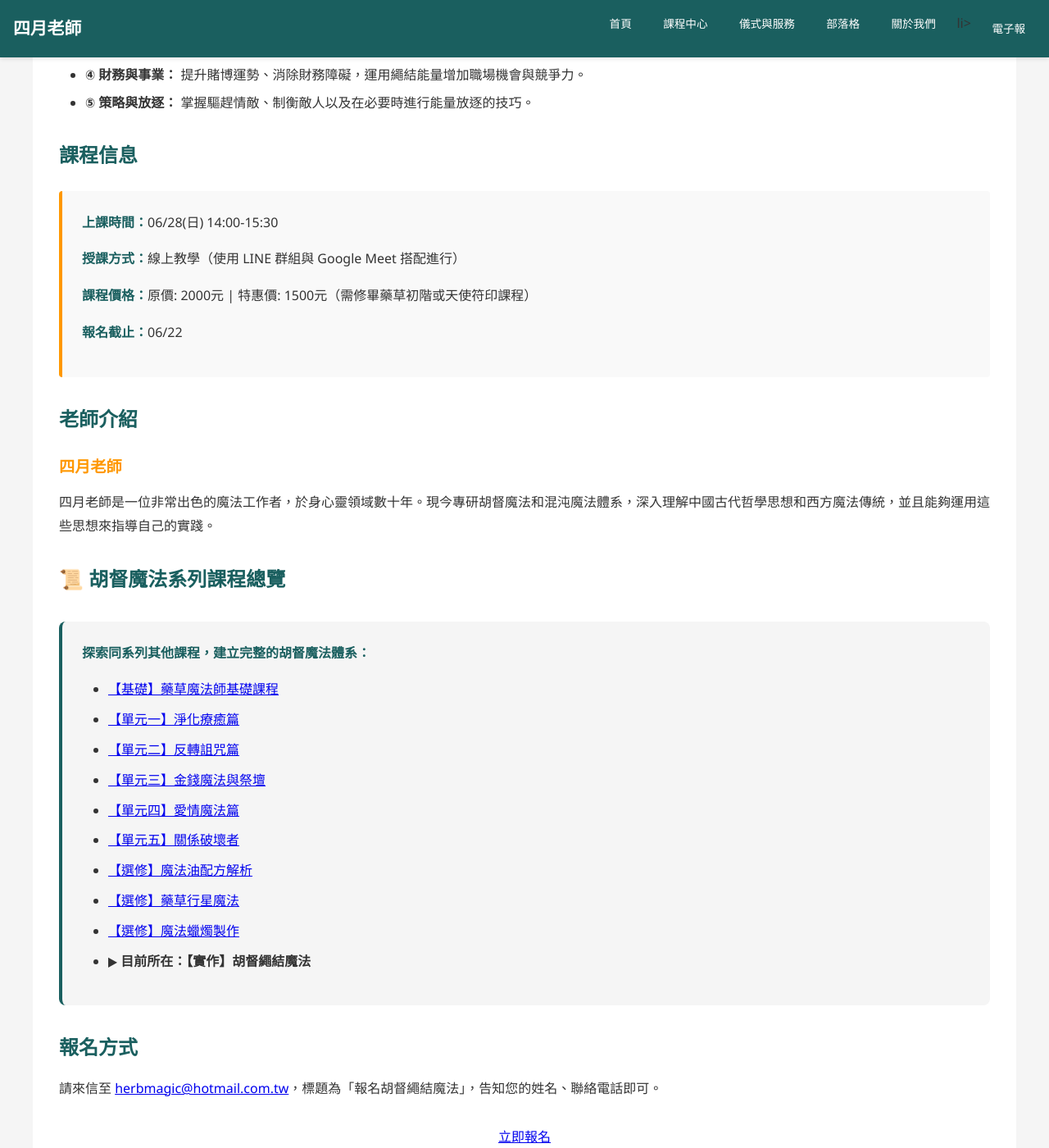
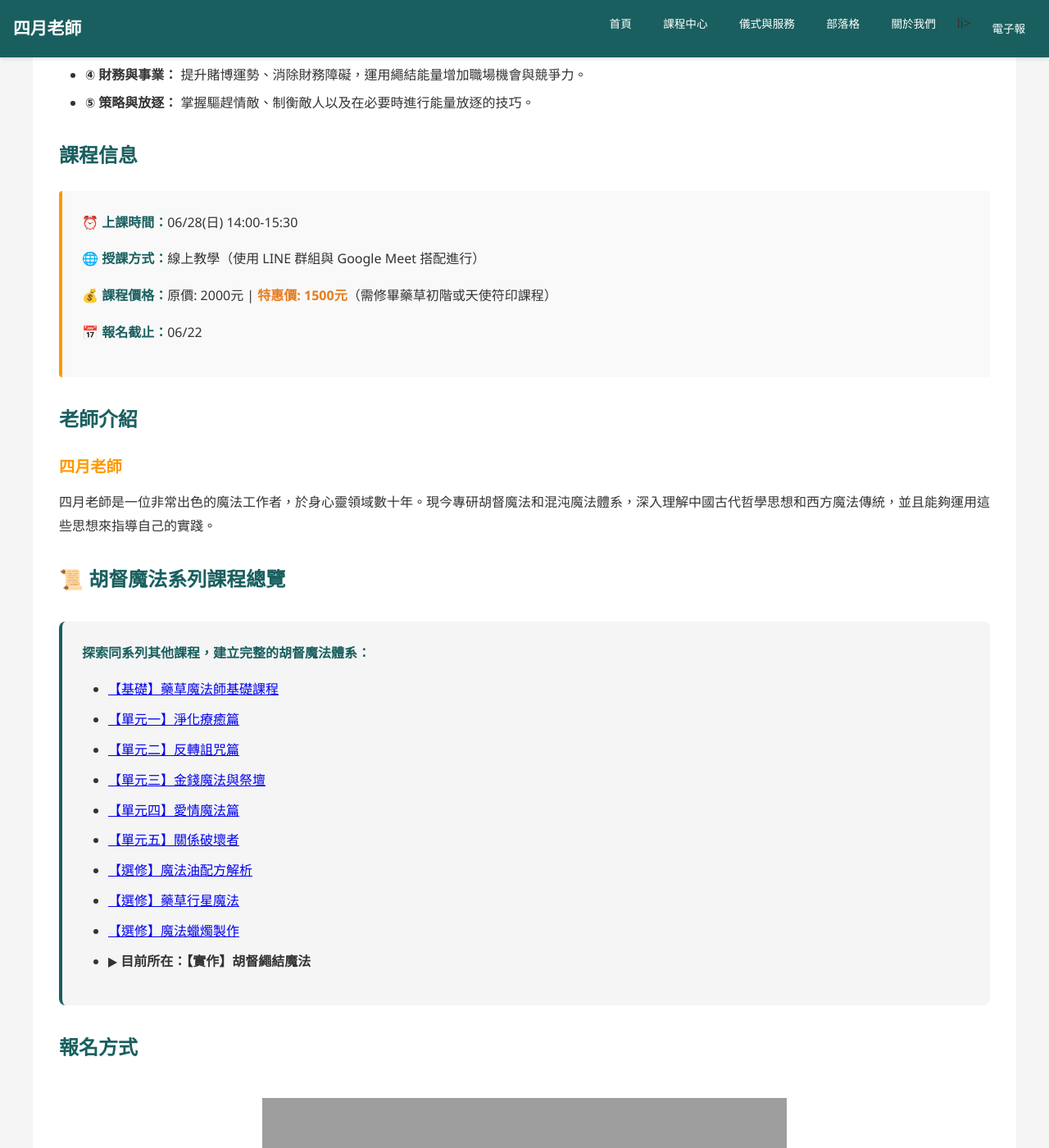
Before and after one commit to light4uliuphone-lang/hoodoo, a Jekyll site: the page built from courses/course-hoodoo-09.html, in a window 1280 px wide and 1400 px high, scrolled down 814 px. Shown: the whole window at 82% size. Built offline with Jekyll 4.4.1, drawn with Linux system fonts in a browser that asks for light colours; grey boxes are pictures that could not be loaded.

Commit message:
Update course-hoodoo-09.html

```diff
--- a/courses/course-hoodoo-09.html
+++ b/courses/course-hoodoo-09.html
@@ -32,10 +32,10 @@
 
         <h2>課程信息</h2>
         <div class="course-info-box">
-            <p><strong>上課時間：</strong>06/28(日) 14:00-15:30</p>
-            <p><strong>授課方式：</strong>線上教學（使用 LINE 群組與 Google Meet 搭配進行）</p>
-            <p><strong>課程價格：</strong>原價: 2000元 | 特惠價: 1500元（需修畢藥草初階或天使符印課程）</p>
-            <p><strong>報名截止：</strong>06/22</p>
+            <p><strong>⏰ 上課時間：</strong>06/28(日) 14:00-15:30</p>
+            <p><strong>🌐 授課方式：</strong>線上教學（使用 LINE 群組與 Google Meet 搭配進行）</p>
+            <p><strong>💰 課程價格：</strong>原價: 2000元 | <span style="color: #e67e22; font-weight: bold;">特惠價: 1500元</span>（需修畢藥草初階或天使符印課程）</p>
+            <p><strong>📅 報名截止：</strong>06/22</p>
         </div>
 
         <h2>老師介紹</h2>
@@ -62,11 +62,17 @@
         </div>
 
         <h2>報名方式</h2>
-        <div class="registration-info">
-            <p>請來信至 <a href="mailto:{{ site.email | default: 'herbmagic@hotmail.com.tw' }}">{{ site.email | default: 'herbmagic@hotmail.com.tw' }}</a>，標題為「報名胡督繩結魔法」，告知您的姓名、聯絡電話即可。</p>
-        </div>
-        <div style="text-align: center; margin-top: 2rem;">
-            <a href="mailto:{{ site.email | default: 'herbmagic@hotmail.com.tw' }}" class="btn-primary">立即報名</a>
+        <div class="registration-form" style="margin-top: 2rem; background: #fff; padding: 10px; border-radius: 8px;">
+            <iframe
+                src="https://docs.google.com/forms/d/e/1FAIpQLSfzjxh73uTraTInyRCVnNG0aPcqcYbqtgskKdMg2TUkGixFXw/viewform?embedded=true"
+                width="100%"
+                height="1250"
+                frameborder="0"
+                marginheight="0"
+                marginwidth="0"
+                style="display: block; margin: 0 auto; max-width: 640px;">
+                載入中…
+            </iframe>
         </div>
     </div>
 </div>
```
